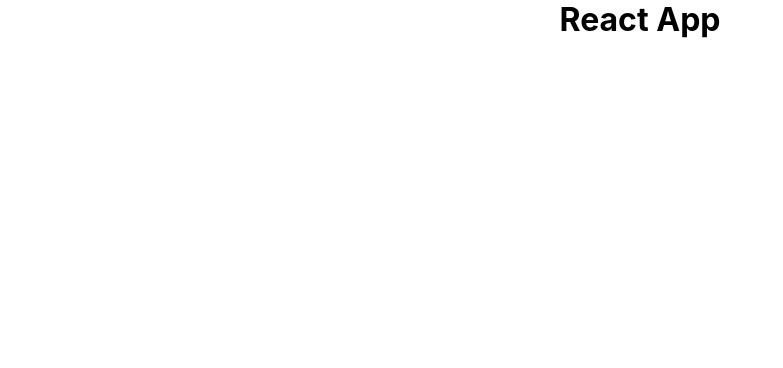
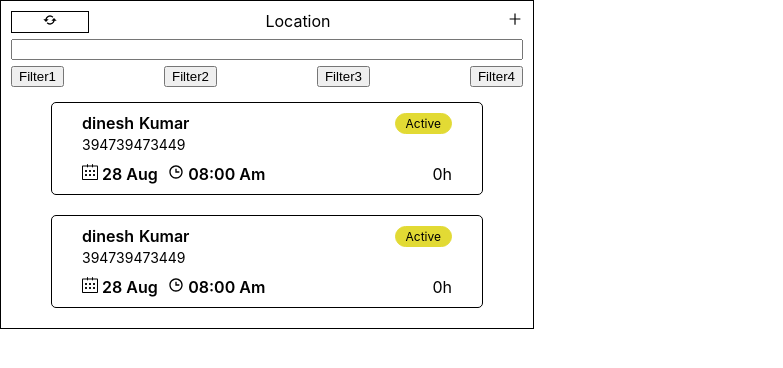
Before and after one commit to dinu123/ReactApp, a React (Create React App) app in the folder react-app/: page / in a window 1280 px wide. Shown: the top 368 px of the page, without its empty margins (0-783 px from the left). Built offline with nearby package versions, Linux system fonts and the light colour scheme.

Commit message:
Basic design for component 1

```diff
--- a/react-app/package.json
+++ b/react-app/package.json
@@ -12,6 +12,7 @@
     "@types/react-dom": "^18.2.14",
     "react": "^18.2.0",
     "react-dom": "^18.2.0",
+    "react-icons": "^4.11.0",
     "react-scripts": "5.0.1",
     "typescript": "^4.9.5",
     "web-vitals": "^2.1.4"
--- a/react-app/src/App.css
+++ b/react-app/src/App.css
@@ -1,5 +1,10 @@
+.app-container {
+  display: flex;
+  flex-direction: row;
+}
 h1 {
   margin: 0px;
   display: flex;
   justify-content: center;
+
 }
--- a/react-app/src/App.tsx
+++ b/react-app/src/App.tsx
@@ -1,11 +1,12 @@
 import React from 'react';
 import logo from './logo.svg';
 import './App.css';
+import Location from './Components/LocationList/location';
 
 function App() {
   return (
-    <div className="App">
-    <h1>React App</h1>
+    <div className="app-container">
+      <Location/>
     </div>
   );
 }
--- /dev/null
+++ b/react-app/src/Components/Header/header.css
@@ -0,0 +1,21 @@
+.header-container {
+    display: flex;
+    flex-direction: column;
+    flex: 1;
+}
+.header-container section {
+    margin-bottom: 5px;
+}
+.top-container {
+    display: flex;
+    flex-flow: row nowrap;
+    justify-content: space-between;
+}
+.refresh-icon {
+    padding: 0px 30px;
+    border: 1px solid #000;
+    cursor: pointer;
+}
+.search-input {
+    width: 100%;
+}
--- /dev/null
+++ b/react-app/src/Components/Header/header.tsx
@@ -0,0 +1,35 @@
+import {BiRefresh} from 'react-icons/bi';
+import {AiOutlinePlus} from 'react-icons/ai'
+
+import './header.css';
+const Header = () => {
+    return (
+        <div className="header-container">
+            <section className="top-container">
+               <span className='refresh-icon'><BiRefresh/></span>
+               <span>Location</span>
+               <span><AiOutlinePlus/></span>
+            </section>
+            <section className="search-container">
+            <input type='search' className='search-input'/>
+            </section>
+            <section className="filter-container">
+                <ul>
+                    <li>
+                        <button>Filter1</button>
+                    </li>
+                    <li>
+                        <button>Filter2</button>
+                    </li>
+                    <li>
+                        <button>Filter3</button>
+                    </li>
+                    <li>
+                        <button>Filter4</button>
+                    </li>
+                </ul>
+            </section>
+       </div>
+    )
+}
+export default Header;
--- /dev/null
+++ b/react-app/src/Components/LocationList/location.tsx
@@ -0,0 +1,28 @@
+import { CardInterface } from "../../Interfase/card";
+import Header from "../Header/header";
+import Card from "../UI/Card/card";
+import Layout from "../UI/Layout/Layout";
+
+const CardJSON:CardInterface =
+    {
+        firstName:"dinesh",
+        lastName:"kumar",
+        status:"Active",
+        location:"3455847584754",
+        date:"22Dec",
+        time:"08:00 AM",
+        timeStamp:"oh"
+    }
+
+const Location = () => {
+    return (
+        <Layout>
+           <Header/>
+          <Card/>
+          <Card/>
+
+        </Layout>
+    )
+}
+
+export default Location;
--- /dev/null
+++ b/react-app/src/Components/UI/Card/card.css
@@ -0,0 +1,33 @@
+.card-container {
+    display: flex;
+    flex-direction: column;
+    margin: 10px 40px;
+    border: 1px solid;
+    padding: 10px 30px;
+    border-radius: 5px;
+}
+.card-inner-container {
+    display: flex;
+    flex-direction: row;
+    justify-content: space-between;
+}
+.card-inner-container p {
+    margin: 0px;
+}
+.card-inner-container p span {
+    font-weight: 600;
+    margin-right: 5px;
+}
+.time-container {
+    margin-top: 10px;
+}
+.badge {
+    background: #e2da34;
+    padding: 2px 10px;
+    border: 1px solid #e2da34;
+    border-radius: 20px;
+    font-size: 12px;
+}
+text {
+    font-size: 14px;
+}
--- /dev/null
+++ b/react-app/src/Components/UI/Card/card.tsx
@@ -0,0 +1,36 @@
+import {SlCalender} from 'react-icons/sl';
+import {BiTime} from 'react-icons/bi';
+
+import "./card.css";
+import { CardInterface } from "../../../Interfase/card";
+
+const Card = () => {
+   /*  const {firstName,lastName,status,location,date,time,timeStamp} = props; */
+    return (
+        <section className="card-container">
+            <div className='card-inner-container'>
+                <p className="name">
+                    <span className="first-name">dinesh</span>
+                    <span className="last-name">Kumar</span>
+                </p>
+                <span className="badge">Active</span>
+            </div>
+            <div>
+                <text>394739473449</text>
+            </div>
+            <div className='time-container card-inner-container'>
+               <p>
+                <span>
+                    <SlCalender/> <span>28 Aug</span>
+                </span>
+                <time>
+                    <BiTime/> <span>08:00 Am</span>
+                </time>
+               </p>
+               <span className='time-stamp'>0h</span>
+            </div>
+
+        </section>
+    )
+}
+export default Card;
--- /dev/null
+++ b/react-app/src/Components/UI/Layout/Layout.tsx
@@ -0,0 +1,10 @@
+import './layout.css';
+
+const Layout = (props:any) => {
+    return (
+        <section className="layout">
+            <div className='child-container'>{props.children}</div>
+        </section>
+    )
+}
+export default Layout;
--- /dev/null
+++ b/react-app/src/Components/UI/Layout/layout.css
@@ -0,0 +1,18 @@
+.layout {
+    display: flex;
+    border: 1px solid #000;
+    padding: 10px;
+    width: 40%;
+}
+.child-container {
+    display: flex;
+    flex: 1;
+    flex-direction: column;
+}
+.filter-container ul {
+    display: flex;
+    list-style-type: none;
+    padding: 0;
+    margin: 0;
+    justify-content: space-between;
+}
--- /dev/null
+++ b/react-app/src/Interfase/card.tsx
@@ -0,0 +1,9 @@
+export interface CardInterface {
+    firstName:String,
+    lastName:String,
+    status:String,
+    location:String,
+    date:String,
+    time:String,
+    timeStamp:String
+}
```
Also changed, not shown: 1 other file (tests, documents, lock files or other folders).
